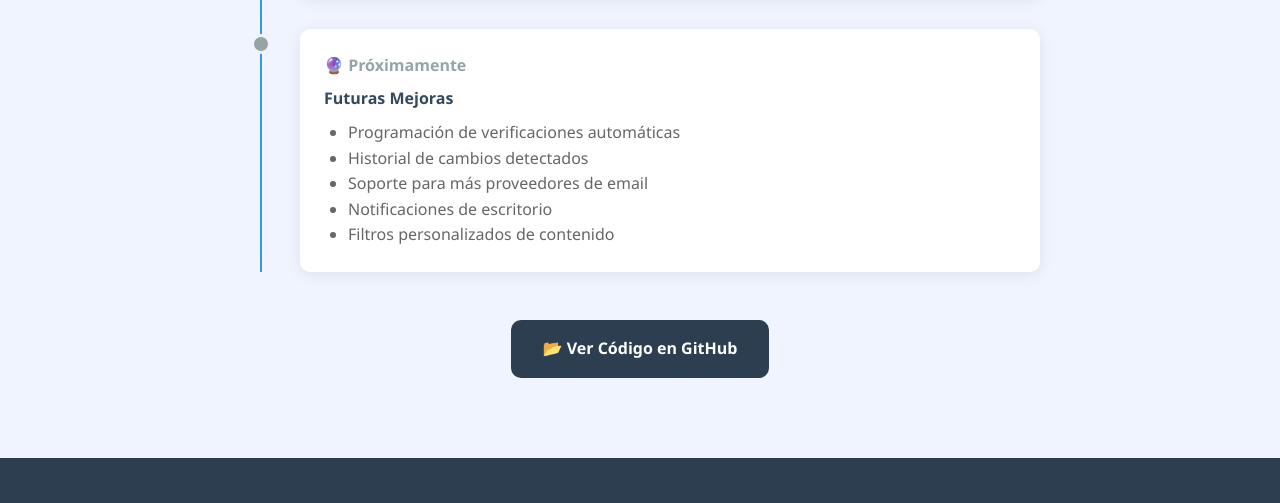
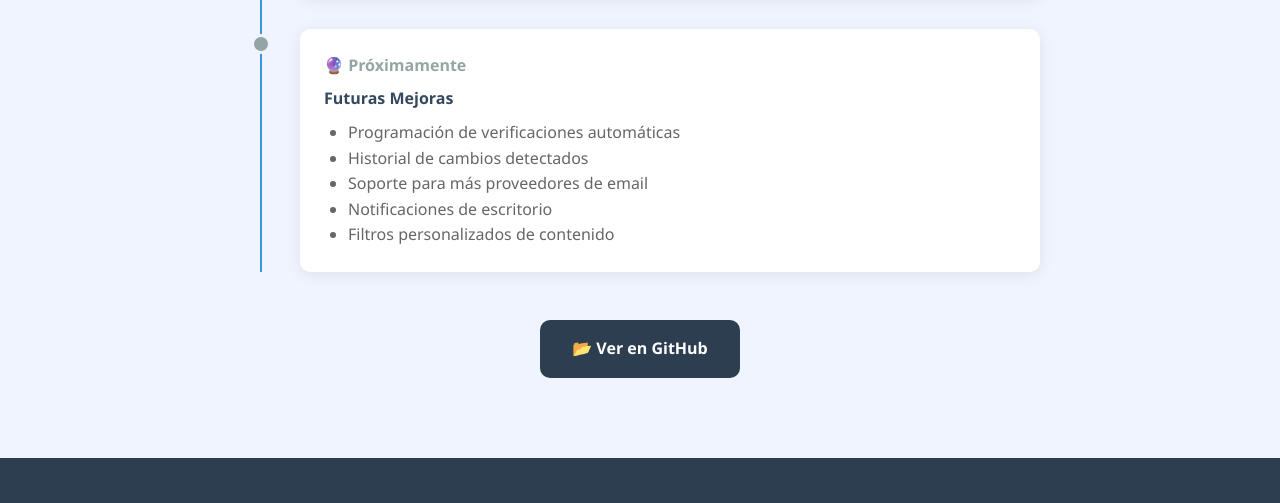
Before and after one commit to lalita635dev-prog/website-update-monitor, a plain HTML site: page index.html in a window 1280 px wide. Shown: the part 3108-3611 px from the top of the page. Drawn offline with Linux system fonts and the light colour scheme.

Commit message:
Update index.html

```diff
--- a/index.html
+++ b/index.html
@@ -577,7 +577,7 @@
             <a href="https://github.com/lalita635dev-prog/website-update-monitor" target="_blank"
                style="display: inline-block; padding: 1rem 2rem; background: var(--secondary); color: white;
                       text-decoration: none; border-radius: 10px; font-weight: bold; transition: all 0.3s;">
-                📂 Ver Código en GitHub
+                📂 Ver en GitHub
             </a>
         </div>
     </section>
```
